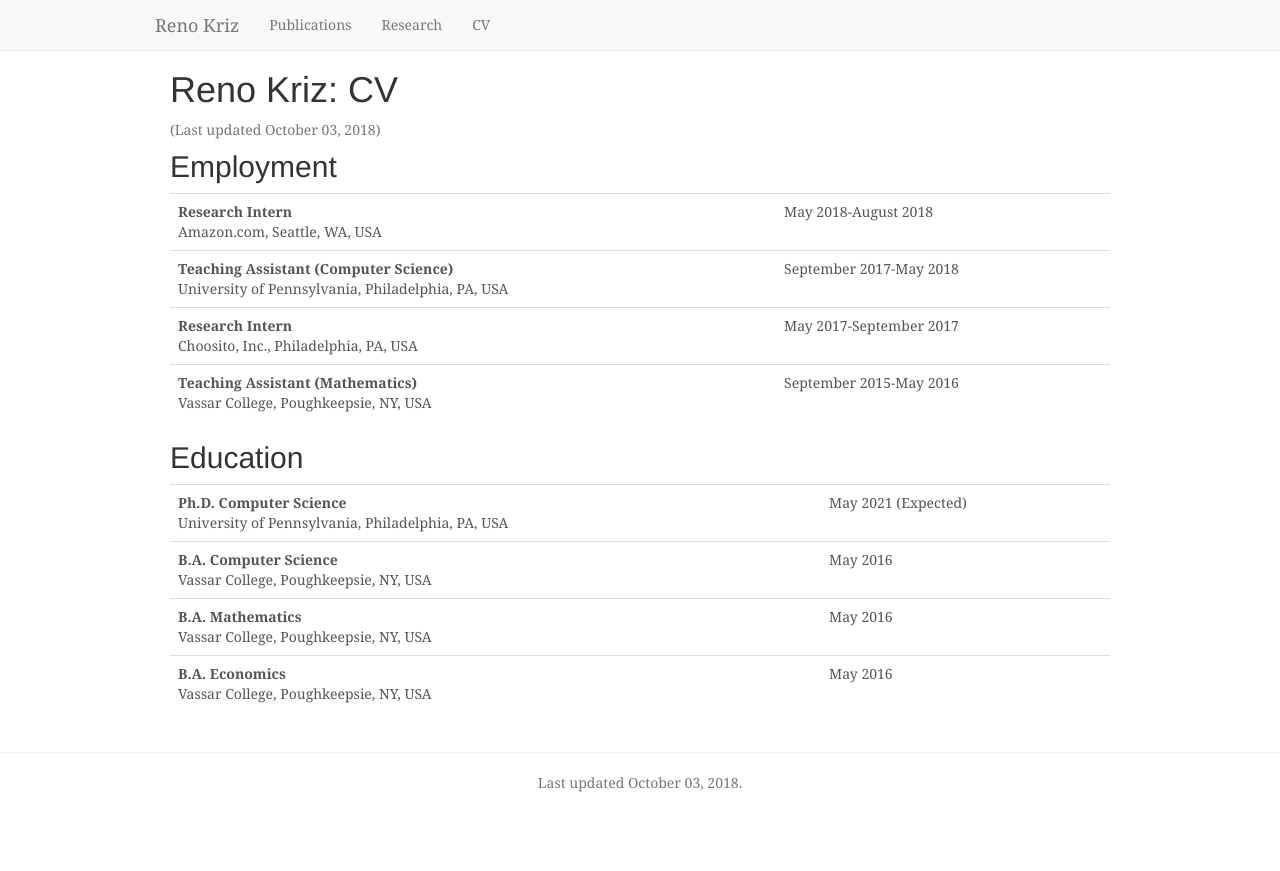
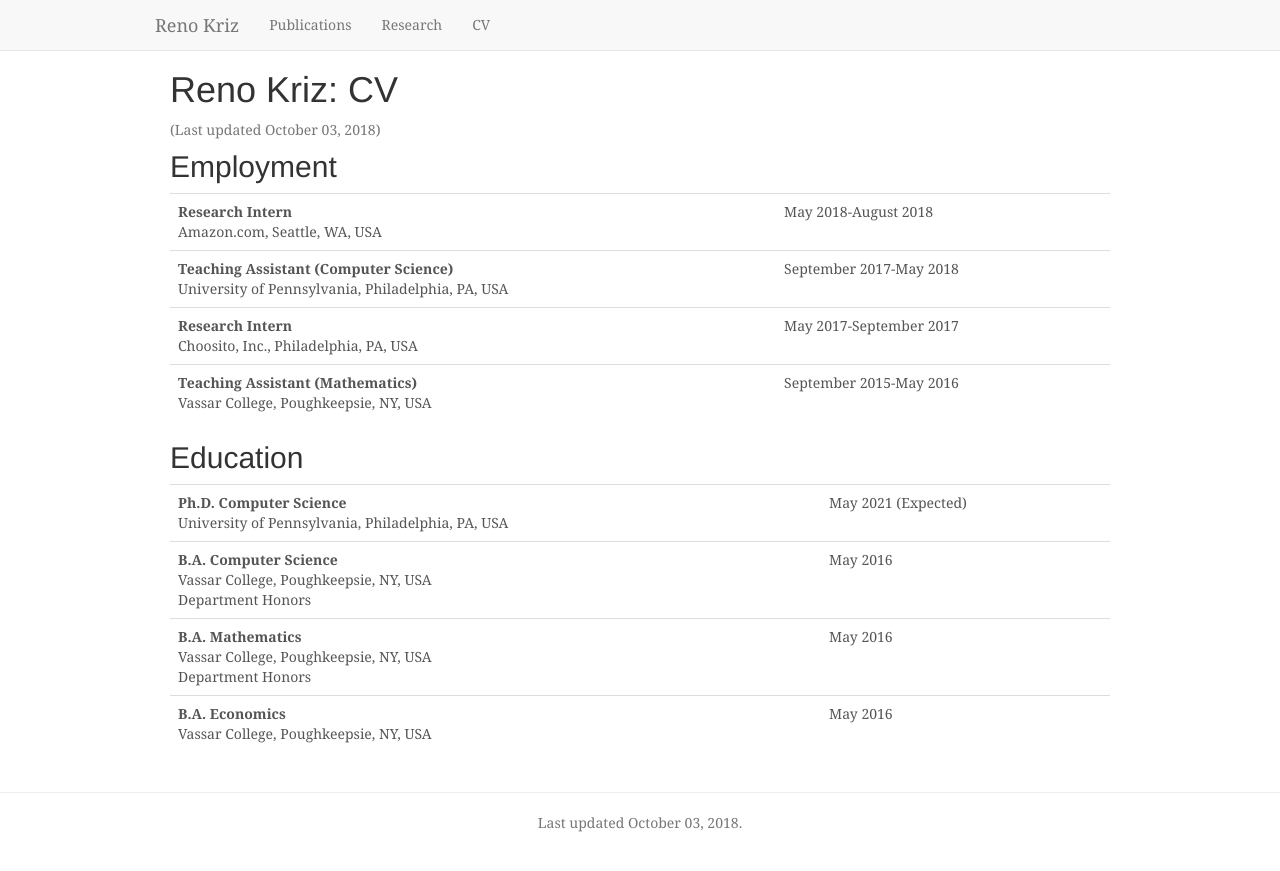
Before and after one commit to rekriz11/rekriz11.github.io, a Jekyll site: the page built from resume.md, in a window 1280 px wide. Shown: the top 871 px of the page. Built offline with Jekyll 4.4.1, drawn with Linux system fonts in a browser that asks for light colours; nearby versions of some CDN libraries.

Commit message:
Fix Education

```diff
--- a/resume.md
+++ b/resume.md
@@ -35,6 +35,9 @@ active_tab: CV
      <tr>
        <td><b>{{degree.degree}}</b><br />
 		{{degree.institution}}, {{degree.location}}
+		{% if degree.award %}<br />
+		{{degree.award}}<br />
+		{% endif %}
 		{% if degree.thesis %}<br />
 		<i>Thesis:</i>{{degree.thesis}}.<br />
 		<i>Advisors:</i>{{degree.advisor}}.
```
